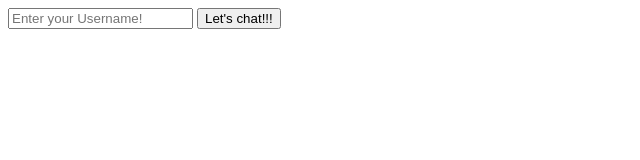
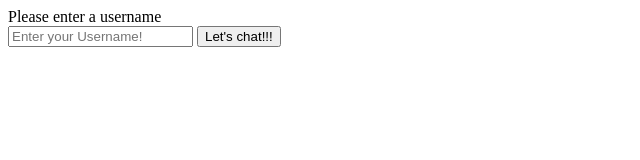
Before and after one commit to Edwin-Chan/HackPoly2017, a website: page ChatApp/index.html in a window 1280 px wide. Both pictures are taken after a click on the button "Let's chat!!!". Shown: the whole page, without its empty margins (0-640 px from the left). Drawn offline with nearby package versions, Linux system fonts and the light colour scheme; no server answers.

Commit message:
display error if username empty

```diff
--- a/ChatApp/index.html
+++ b/ChatApp/index.html
@@ -6,13 +6,20 @@
 </head>
 <script src="/socket.io/socket.io.js"></script>
 <script>
+    "use strict";
     var socket = io();
+    var user;
+    var roomno;
     //Called when current user enteres username; go to server end
     function setUsername(){
-        socket.emit('setUsername', document.getElementById('name').value);
+        var name = document.getElementById('name').value;
+        if(name){
+            socket.emit('setUsername', name);
+        }else{
+            document.getElementById('error-container').innerHTML = '<div>Please enter a username</div>';
+        }
     };
-    var user;
-    var roomno;
+
     //error if user exists already
     socket.on('userExists', function(data){
         document.getElementById('error-container').innerHTML = data;
@@ -22,7 +29,6 @@
     socket.on('fullRooms', function(data){
         document.getElementById('error-container').innerHTML = data;
     });
-
 
     //set current user to username, then change display to chat room
     socket.on('userSet', function(data){
@@ -36,7 +42,6 @@
 
     //gets called when user prompts to send a message; takes message and user who said it, and outputs to server-side
     function sendMessage(){
-
         var msg = document.getElementById('message').value;
         if (msg){
             socket.emit('msg', {message: msg, user: user});
@@ -54,13 +59,6 @@
     socket.on('disconnectedUser', function(data){
         document.body.innerHTML = '<div id = "disconnectMessage">Other user has left...please close this tab.</div>';
     });
-
-
-
-
-
-
-
 
 
 
```
Also changed, not shown: ChatApp/app.js (line endings or trailing spaces).
